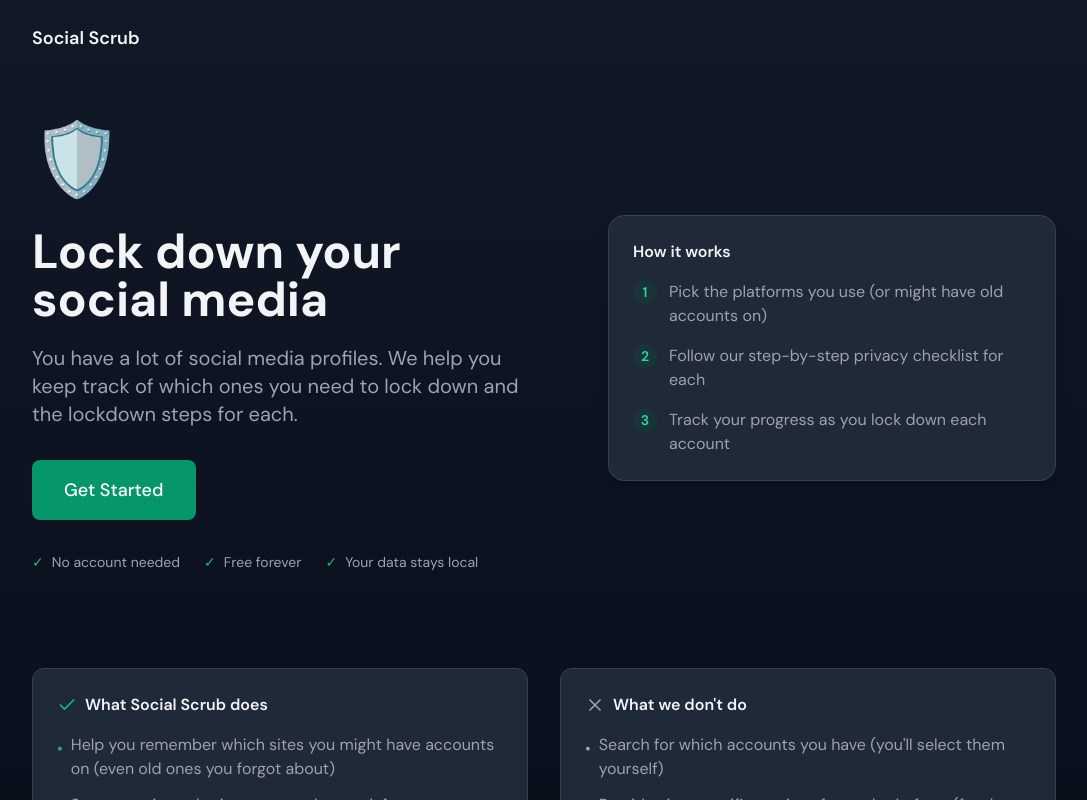
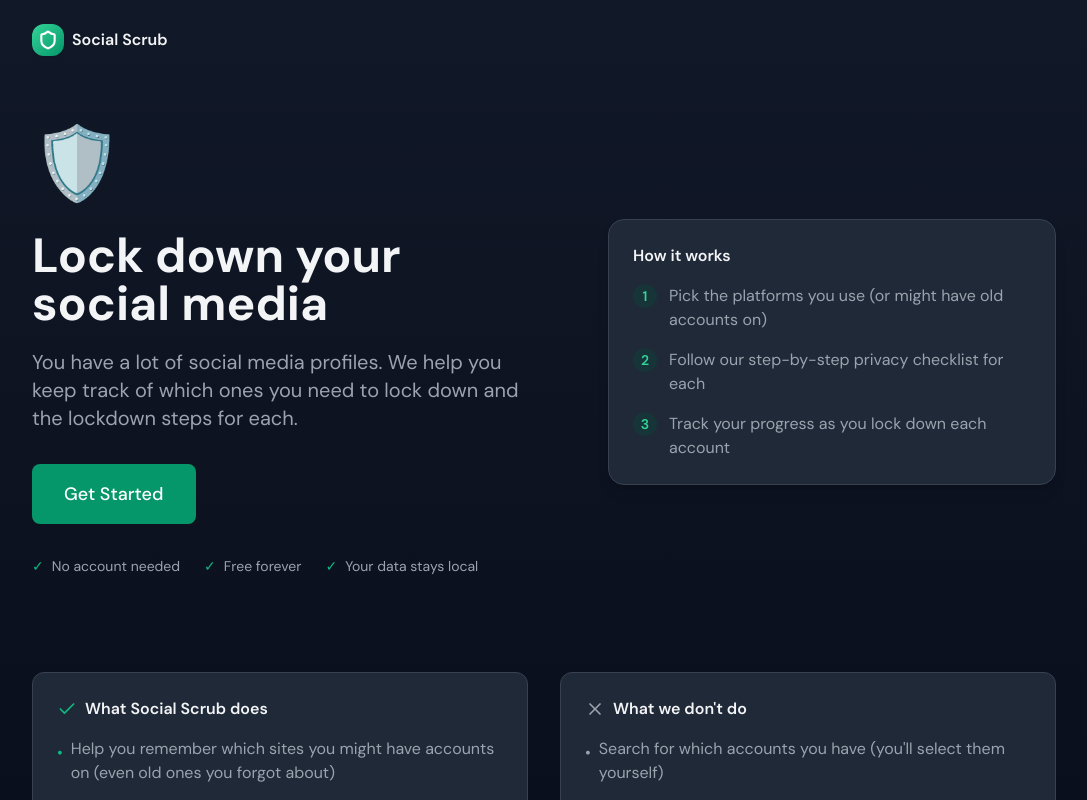
Before and after one commit to ActivistChecklist/social-scrub, a Next.js app: page / in a window 1280 px wide. Shown: the top 800 px of the page, without its empty margins (96-1183 px from the left). Built offline with nearby package versions, Linux system fonts and the light colour scheme.

Commit message:
Add Logo component with gradient shield icon

```diff
--- a/src/app/page.tsx
+++ b/src/app/page.tsx
@@ -4,6 +4,7 @@ import { useEffect } from 'react';
 import { useRouter } from 'next/navigation';
 import { useSession } from '@/hooks/useSession';
 import Button from '@/components/ui/Button';
+import Logo from '@/components/ui/Logo';
 import Footer from '@/components/Footer';
 import { Shield, Check, X, ExternalLink } from 'lucide-react';
 
@@ -31,9 +32,7 @@ export default function Home() {
       {/* Header */}
       <header className="p-6">
         <div className="max-w-5xl mx-auto">
-          <span className="text-lg font-semibold text-gray-900 dark:text-gray-100">
-            Social Scrub
-          </span>
+          <Logo size="md" />
         </div>
       </header>
 
--- /dev/null
+++ b/src/components/ui/Logo.tsx
@@ -0,0 +1,39 @@
+import { Shield } from 'lucide-react';
+
+interface LogoProps {
+  size?: 'sm' | 'md' | 'lg' | 'xl';
+  showText?: boolean;
+  className?: string;
+}
+
+const SIZES = {
+  sm: { icon: 16, text: 'text-sm', container: 'w-6 h-6' },
+  md: { icon: 20, text: 'text-base', container: 'w-8 h-8' },
+  lg: { icon: 24, text: 'text-lg', container: 'w-10 h-10' },
+  xl: { icon: 32, text: 'text-xl', container: 'w-14 h-14' },
+};
+
+export default function Logo({ size = 'md', showText = true, className = '' }: LogoProps) {
+  const sizeConfig = SIZES[size];
+
+  return (
+    <div className={`flex items-center gap-2 ${className}`}>
+      {/* Logo icon with gradient background */}
+      <div
+        className={`${sizeConfig.container} rounded-xl bg-gradient-to-br from-emerald-400 to-emerald-600 flex items-center justify-center shadow-sm`}
+      >
+        <Shield
+          size={sizeConfig.icon}
+          className="text-white"
+          strokeWidth={2.5}
+        />
+      </div>
+
+      {showText && (
+        <span className={`font-semibold text-gray-900 dark:text-gray-100 ${sizeConfig.text}`}>
+          Social Scrub
+        </span>
+      )}
+    </div>
+  );
+}
```
